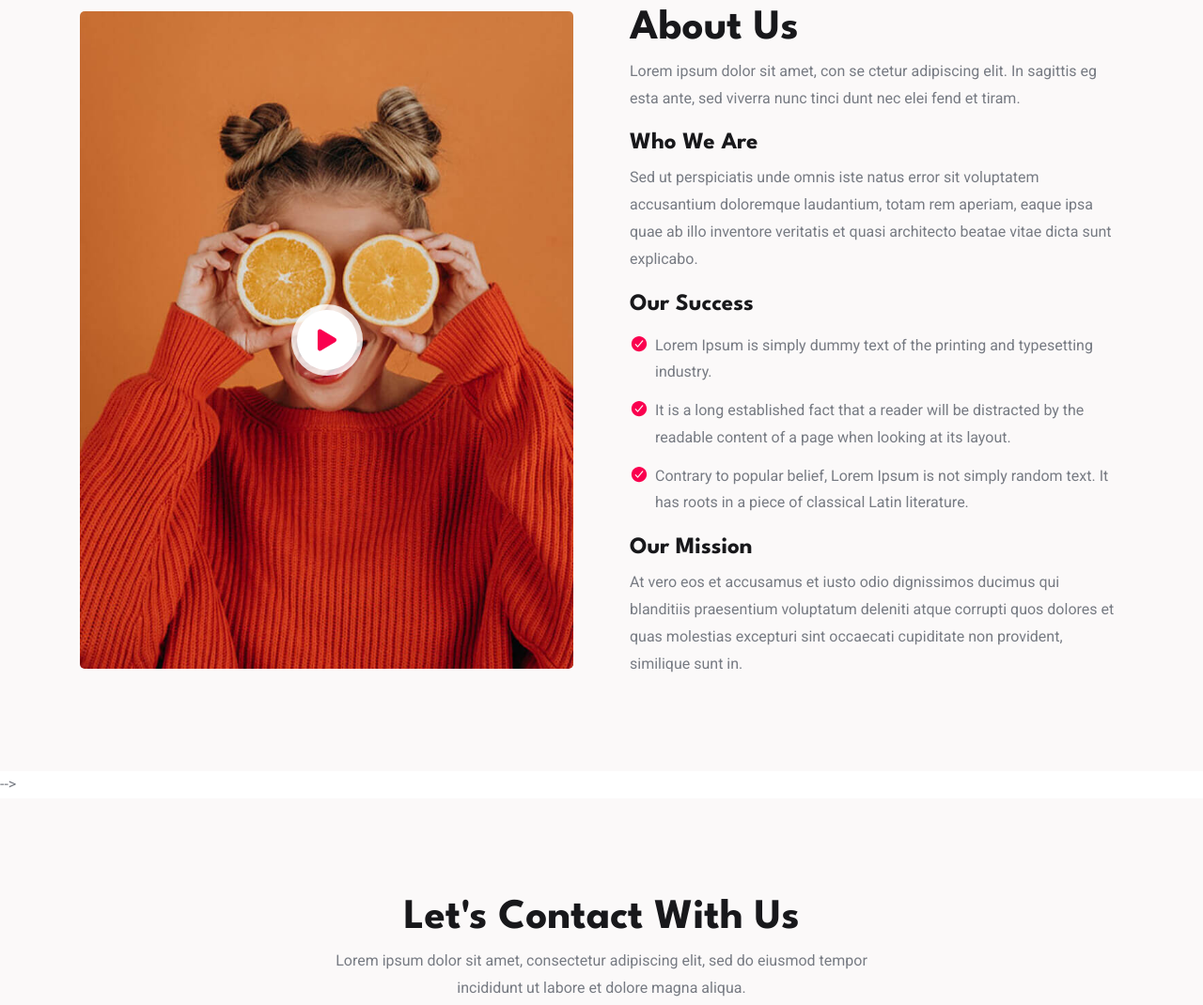
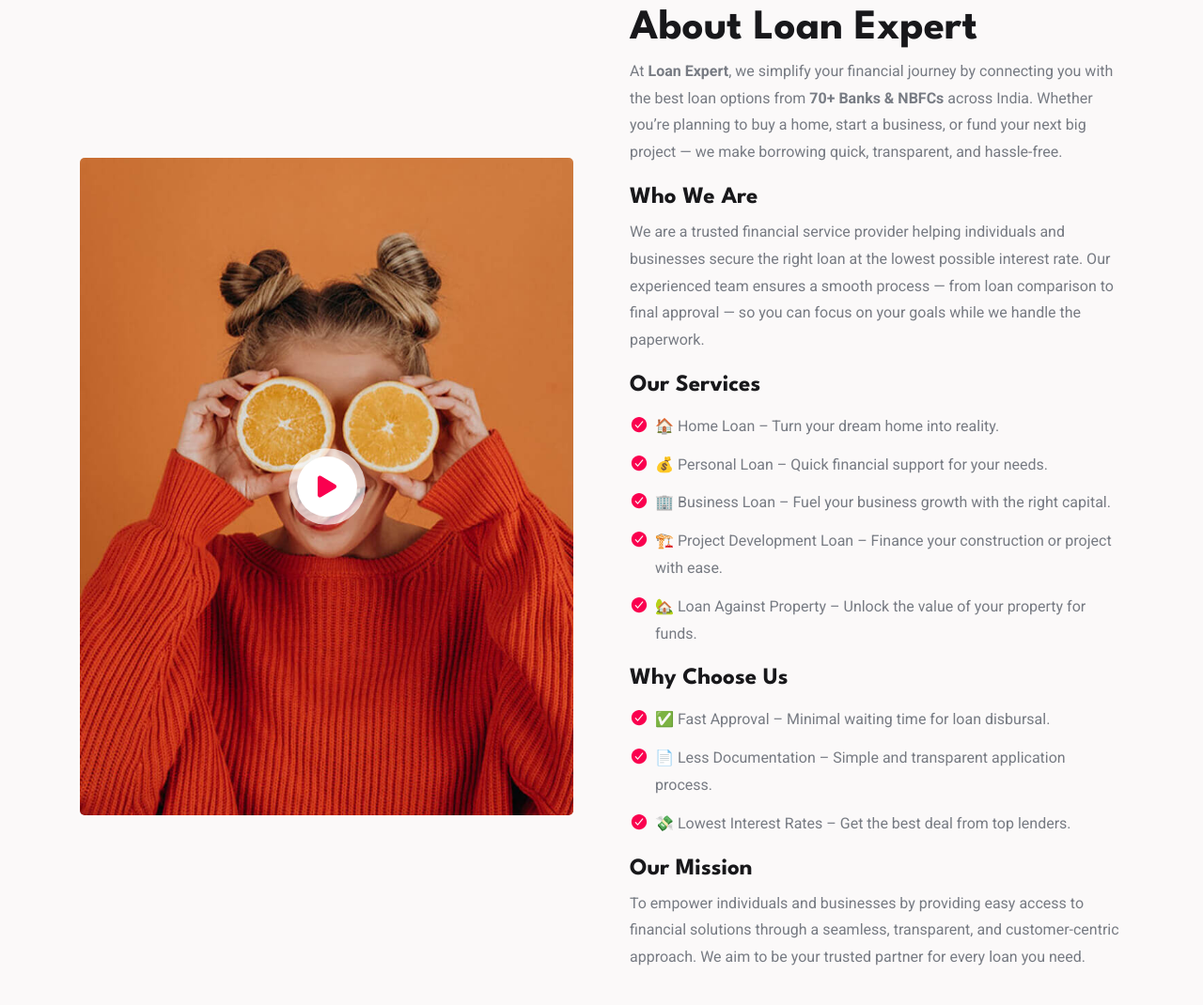
Before and after one commit to shaikhshazeb/surefunds.org, a plain HTML site: page index.html in a window 1280 px wide. Shown: the part 1826-2896 px from the top of the page at 94% size. Drawn offline with nearby package versions, Linux system fonts and the light colour scheme.

Commit message:
update content

```diff
--- a/index.html
+++ b/index.html
@@ -143,9 +143,9 @@
           <h2 class="h2 section-title">Services We Provided</h2>
 
           <p class="section-text">
-            Lorem ipsum dolor sit amet, consectetur adipiscing elit, sed do eiusmod tempor incididunt ut labore et
-            dolore magna.
+  At <strong>Loan Expert</strong>, we help you find the right financial solution from 70+ leading Banks & NBFCs.
           </p>
+
 
           <ul class="grid-list">
 
@@ -432,7 +432,7 @@
 
 
 
-      <!--
+      <!-
         - #ABOUT
       -->
 
@@ -450,68 +450,81 @@
 
     <div class="about-content">
 
-            <h2 class="h2 section-title">About Us</h2>
+      <h2 class="h2 section-title">About Loan Expert</h2>
 
       <p class="section-text">
-              Lorem ipsum dolor sit amet, con se ctetur adipiscing elit. In sagittis eg esta ante, sed viverra nunc
-              tinci dunt nec
-              elei fend et tiram.
+        At <strong>Loan Expert</strong>, we simplify your financial journey by connecting you with the best loan
+        options from <strong>70+ Banks & NBFCs</strong> across India. Whether you’re planning to buy a home, start a
+        business, or fund your next big project — we make borrowing quick, transparent, and hassle-free.
       </p>
 
       <h3 class="h3">Who We Are</h3>
 
       <p class="section-text">
-              Sed ut perspiciatis unde omnis iste natus error sit voluptatem accusantium doloremque laudantium, totam
-              rem aperiam,
-              eaque ipsa quae ab illo inventore veritatis et quasi architecto beatae vitae dicta sunt explicabo.
+        We are a trusted financial service provider helping individuals and businesses secure the right loan at the
+        lowest possible interest rate. Our experienced team ensures a smooth process — from loan comparison to final
+        approval — so you can focus on your goals while we handle the paperwork.
       </p>
 
-            <h3 class="h3">Our Success</h3>
+      <h3 class="h3">Our Services</h3>
 
       <ul class="about-list">
 
         <li class="about-item">
           <ion-icon name="checkmark-circle" aria-hidden="true"></ion-icon>
-
-                <p class="section-text">
-                  Lorem Ipsum is simply dummy text of the printing and typesetting industry.
-                </p>
+          <p class="section-text">🏠 Home Loan – Turn your dream home into reality.</p>
         </li>
 
         <li class="about-item">
           <ion-icon name="checkmark-circle" aria-hidden="true"></ion-icon>
-
-                <p class="section-text">
-                  It is a long established fact that a reader will be distracted by the readable content of a page when
-                  looking at its
-                  layout.
-                </p>
+          <p class="section-text">💰 Personal Loan – Quick financial support for your needs.</p>
         </li>
 
         <li class="about-item">
           <ion-icon name="checkmark-circle" aria-hidden="true"></ion-icon>
+          <p class="section-text">🏢 Business Loan – Fuel your business growth with the right capital.</p>
+        </li>
 
-                <p class="section-text">
-                  Contrary to popular belief, Lorem Ipsum is not simply random text. It has roots in a piece of
-                  classical Latin
-                  literature.
-                </p>
+        <li class="about-item">
+          <ion-icon name="checkmark-circle" aria-hidden="true"></ion-icon>
+          <p class="section-text">🏗️ Project Development Loan – Finance your construction or project with ease.</p>
+        </li>
+
+        <li class="about-item">
+          <ion-icon name="checkmark-circle" aria-hidden="true"></ion-icon>
+          <p class="section-text">🏡 Loan Against Property – Unlock the value of your property for funds.</p>
         </li>
 
       </ul>
 
+      <h3 class="h3">Why Choose Us</h3>
+
+      <ul class="about-list">
+        <li class="about-item">
+          <ion-icon name="checkmark-circle" aria-hidden="true"></ion-icon>
+          <p class="section-text">✅ Fast Approval – Minimal waiting time for loan disbursal.</p>
+        </li>
+        <li class="about-item">
+          <ion-icon name="checkmark-circle" aria-hidden="true"></ion-icon>
+          <p class="section-text">📄 Less Documentation – Simple and transparent application process.</p>
+        </li>
+        <li class="about-item">
+          <ion-icon name="checkmark-circle" aria-hidden="true"></ion-icon>
+          <p class="section-text">💸 Lowest Interest Rates – Get the best deal from top lenders.</p>
+        </li>
+      </ul>
+
       <h3 class="h3">Our Mission</h3>
-
       <p class="section-text">
-              At vero eos et accusamus et iusto odio dignissimos ducimus qui blanditiis praesentium voluptatum deleniti
-              atque corrupti
-              quos dolores et quas molestias excepturi sint occaecati cupiditate non provident, similique sunt in.
+        To empower individuals and businesses by providing easy access to financial solutions through a seamless,
+        transparent, and customer-centric approach. We aim to be your trusted partner for every loan you need.
       </p>
 
     </div>
 
   </div>
-      </section> -->
+</section>
+
 
 
 
```
Lines whose indentation alone changed are shown as unchanged.
